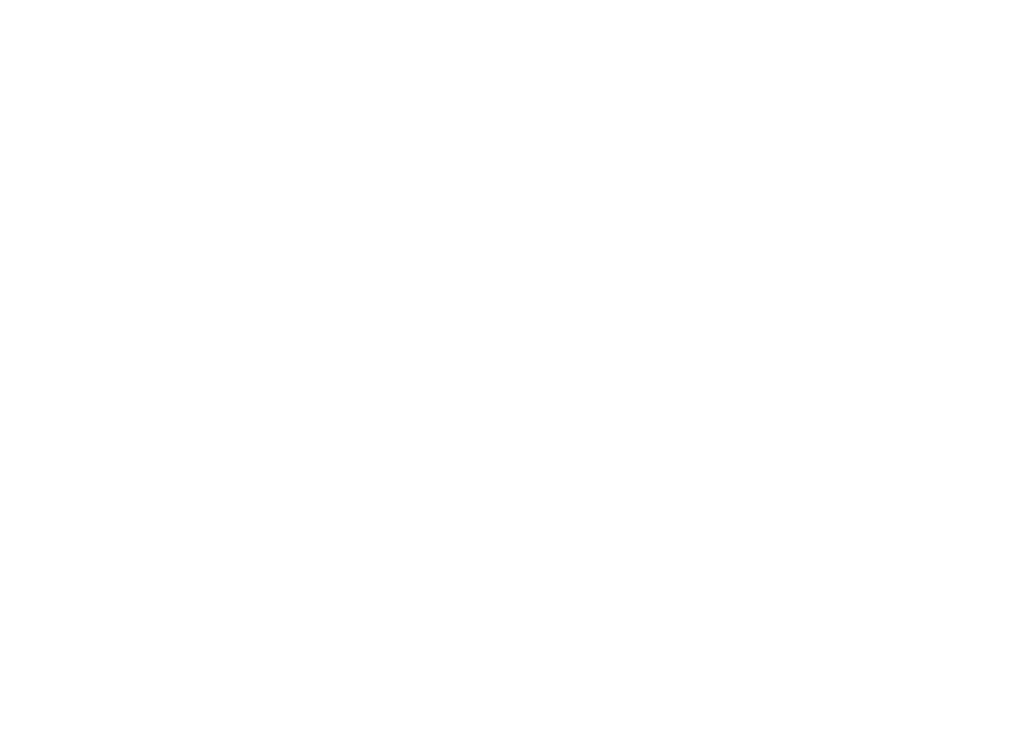
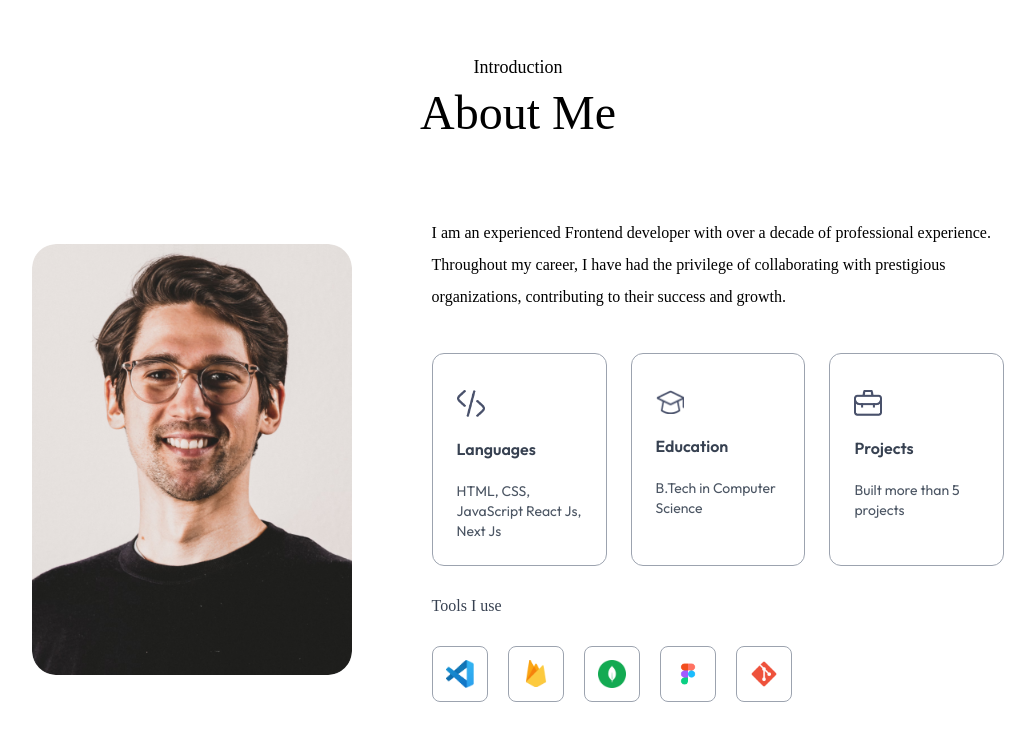
Before and after one commit to jhill426/portfolio, a Next.js app in the folder portfolio/: page / in a window 1280 px wide. Shown: the part 787-1528 px from the top of the page, without its empty margins (122-1157 px from the left). Before the commit the page ends 800 px from the top, so only its background shows below. Built offline with nearby package versions, Linux system fonts and the light colour scheme; a web font is replaced by a local one.

Commit message:
Update scrolling behavior

```diff
--- /dev/null
+++ b/portfolio/src/app/components/About.tsx
@@ -0,0 +1,52 @@
+import Image, { StaticImageData } from "next/image";
+import React from "react";
+import { assets, infoList, toolsData } from "../assets/assets";
+
+export default function About() {
+  return (
+    <div id="about" className="w-full px-[12%] py-10 scroll-mt-20">
+      <h4 className="text-center mb-2 text-lg font-Ovo">Introduction</h4>
+      <h2 className="text-center text-5xl font-Ovo">About Me</h2>
+      <div className="flex w-full flex-col lg:flex-row items-center gap-20 my-20">
+        <div className="w-64 sm:w-80 rounded-3xl max-w-none">
+          <Image
+            src={assets.user_image}
+            alt="user"
+            className="w-full rounded-3xl"
+          />
+        </div>
+        <div className="flex-1">
+          <p className="mb-10 max-w-2xl font-Ovo">
+            I am an experienced Frontend developer with over a decade of
+            professional experience. Throughout my career, I have had the
+            privilege of collaborating with prestigious organizations,
+            contributing to their success and growth.
+          </p>
+          <ul className="grid grid-cols-1 sm:grid-cols-3 gap-6 max-w-2xl">
+            {infoList.map(({ icon, iconDark, title, description }, index) => (
+              <li
+                key={index}
+                className="border-[0.5px] border-gray-400 rounded-xl p-6 cursor-pointer hover:bg-lightHover hover:-translate-y-1 duration-500 hover:shadow-black"
+              >
+                <Image src={icon} alt={title} className="w-7 mt-3" />
+                <h3 className="my-4 font-semibold text-gray-700">{title}</h3>
+                <p className="text-gray-600 text-sm">{description}</p>
+              </li>
+            ))}
+          </ul>
+          <h4 className="my-6 text-gray-700 font-Ovo">Tools I use</h4>
+          <ul className="flex items-center gap-3 sm:gap-5">
+            {toolsData.map((tool: StaticImageData, index: number) => (
+              <li
+                className="flex items-center justify-center w-12 sm:w-14 aspect-square border border-gray-400 rounded-lg cursor-pointer hover:bg-lightHover hover:-translate-y-1 duration-500"
+                key={index}
+              >
+                <Image src={tool} alt="Tool" className="w-5 sm:w-7" />
+              </li>
+            ))}
+          </ul>
+        </div>
+      </div>
+    </div>
+  );
+}
--- a/portfolio/src/app/components/Navbar.tsx
+++ b/portfolio/src/app/components/Navbar.tsx
@@ -1,9 +1,10 @@
-import React, { useRef } from "react";
+import React, { useEffect, useRef, useState } from "react";
 import { assets } from "../assets/assets";
 import Image from "next/image";
 
 export default function Navbar() {
   const sideMenuRef = useRef<HTMLUListElement>(null);
+  const [isScroll, setIsScroll] = useState(false);
 
   const openSideMenu = () => {
     if (sideMenuRef.current) {
@@ -17,6 +18,16 @@
     }
   };
 
+  useEffect(() => {
+    window.addEventListener("scroll", () => {
+      if (scrollY > 50) {
+        setIsScroll(true);
+      } else {
+        setIsScroll(false);
+      }
+    });
+  }, []);
+
   return (
     <>
       <div className="fixed top-0 right-0 w-11/12 -z-10 translate-y-[-80%]">
@@ -26,7 +37,11 @@
           className="w-full"
         />
       </div>
-      <nav className="w-full fixed px-5 lg:px-8 xl:px-[8%] py-4 flex items-center justify-between z-50">
+      <nav
+        className={`w-full fixed px-5 lg:px-8 xl:px-[8%] py-4 flex items-center justify-between z-50 ${
+          isScroll ? "bg-white bg-opacity-50 backdrop-blur-lg shadow-sm" : ""
+        }`}
+      >
         <a href="#top">
           <Image
             src={assets.logo}
@@ -34,7 +49,11 @@
             className="w-28 cursor-pointer mr-14"
           />
         </a>
-        <ul className="hidden md:flex items-center gap-6 lg:gap-8 rounded-full px-12 py-3 bg-white shadow-sm bg-opacity-50">
+        <ul
+          className={`hidden md:flex items-center gap-6 lg:gap-8 rounded-full px-12 py-3 ${
+            isScroll ? "" : "bg-white shadow-sm bg-opacity-50"
+          }`}
+        >
           <li>
             <a className="font-Ovo" href="#top">
               Home
--- a/portfolio/src/app/layout.tsx
+++ b/portfolio/src/app/layout.tsx
@@ -23,7 +23,7 @@
   children: React.ReactNode;
 }>) {
   return (
-    <html lang="en">
+    <html lang="en" className="scroll-smooth">
       <body
         className={`${outfit.className} ${ovo.className} antialiased leading-8 overflox-x-hidden`}
       >
--- a/portfolio/src/app/page.tsx
+++ b/portfolio/src/app/page.tsx
@@ -1,4 +1,5 @@
 "use client";
+import About from "./components/About";
 import Header from "./components/Header";
 import Navbar from "./components/Navbar";
 
@@ -7,6 +8,7 @@
     <div>
       <Navbar />
       <Header />
+      <About />
     </div>
   );
 }
--- a/portfolio/tailwind.config.ts
+++ b/portfolio/tailwind.config.ts
@@ -17,6 +17,10 @@
         Outfit: ["Outfit, sans-serif"],
         Ovo: ["Ovo", "serif"],
       },
+      boxShadow: {
+        black: "4px 4px 0 #000",
+        white: "4px 4px 0 #fff",
+      },
     },
   },
   plugins: [],
```
